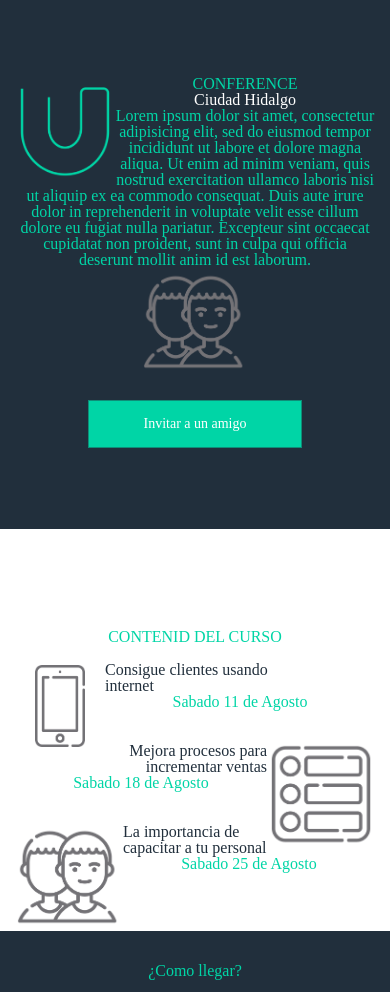
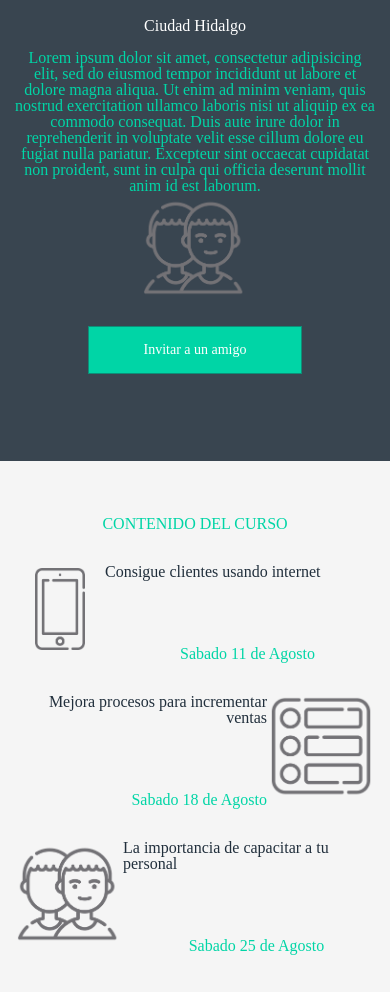
Before and after one commit to Diego93t/landinguconference, a PHP site: page / in a window 390 px wide. Shown: the part 591-1583 px from the top of the page. Run offline with PHP 8.4, Linux system fonts and the light colour scheme; data that the repository does not hold is empty; some libraries are stand-ins or nearby versions.

Commit message:
Proyecto al 90%

```diff
--- a/Info.php
+++ b/Info.php
@@ -26,7 +26,7 @@
 
 <header>
   <div class="heder-u2">
-            <div class="mainPage navbar-static-top">
+            <div class="mainPage navbar-static-top marg-ext">
                 <img src="img/LogoVerde_06.png" class="img-menu text-center" width="30%">
                 <a href="#" class="menu-btn " onclick="toggleMenu();"><i class="icon-reorder"></i></a>
                 <nav id="mainNav" class="closed" role='navigation'>
--- /dev/null
+++ b/conexioncon.php
@@ -0,0 +1,5 @@
+<?php
+
+	$mysqli = new mysqli("localhost", "root", "", "landin_confe");
+
+?>
--- a/css/fonts.css
+++ b/css/fonts.css
@@ -1,13 +1,42 @@
 @face-font{
-font-family:Hero;
+font-family:Hero, 'Hero light', 'Montserrat Bold', 'Montserrat Regular';
 src:url(vendor/fonts/Hero.otf);
+src:url(vendor/fonts/Montserrat-Bold.ttf);
+src:url(vendor/fonts/Montserrat-REgular.ttf);
 }
 h1 {
-font-family: hero !important;
+font-family: 'montserrat bold', montserrat !important;
+
+}
+h2{
+font-family: montserrat !important;
 }
 h3{
+font-family: 'Hero' !important;
+
+}
+h4{
+font-family: 'Hero light' !important;
+
+}
+
+a{
+font-family: 'hero light' !important;
+
+}
+p{
 font-family: Hero !important;
+
 }
-a{
-font-family: hero !important;
+.color-fntw{
+	color: #fff!important;
 }
+.color-fntg{
+	color: grey !important;
+}
+.color-fntb{
+	color: #00d5a6 !important;
+}
+.color-fntr{
+	color: red !important;
+}
--- a/css/style.css
+++ b/css/style.css
@@ -1,21 +1,14 @@
 body {
 width: 100%;
 height: 100%;
-background: #212F3C !important;
+background:#394550 !important;
+color: white;
 }
-h3, h1, h4 {
-color: #fff;
+h3, h1, h4,h6, span, p {
 text-align: center;
 }
-h2{
-color:#00d5a6 !important;
-}
-h6, span, p {
-color: #00d5a6 !important;
-text-align: center;
-}
-p{
-text-align: center;
+p {
+color: #00d5a6;
 margin: 39px 55px 55px;
 }
 .p{
@@ -23,14 +16,12 @@ text-align: center;
 margin:8px 55px -61px;
 }
 a {
-color: #ffffff;
 text-decoration: none;
 }
 header{
 width: 100%;
 }
 header >.heder-u {
-width: 100%;
 min-height: -webkit-fill-available;
 -webkit-background-size: cover;
 -moz-background-size: cover;
@@ -51,7 +42,7 @@ background-color:transparent !important;
 border-color: #fff;
 }
 .btn-primary, .btn-md {
-color: #fff;
+color: #fff ;
 background-color:#00d5a6 !important;
 border-color: #0e8e78;
 padding: 15px auto;
@@ -80,20 +71,23 @@ padding-right: 15px;
 padding-left: 15px;
 margin-right: auto;
 margin-left: auto;
-margin-top: 60px;
-
 }
 .bg-primary h4 {
 color: #212F3C ;
 }
+.marg-ext{
+
+	margin-bottom: 66px;
+}
 .bg-primary{
-background-color: white !important;
-height: 100%;
-}
-.marg-ext{
-	margin-top: 100px;
+background-color: whitesmoke !important;
+height: 700px;
+padding-top: 55px;
 }
 
+.btn-block {
+    width: 100%;
+}
 /*Panel de info.php*/
 .panel-default>.panel-heading {
     color: #fff !important;
@@ -109,6 +103,3 @@ height: 100%;
     -webkit-box-shadow: 0 1px 1px rgba(0,0,0,.05);
     box-shadow: 0 1px 1px rgba(0,0,0,.05);
 }
-.panel-default {
-
-}
--- a/css/stylemenu.css
+++ b/css/stylemenu.css
@@ -7,6 +7,7 @@
 img {
   max-width: 100%;
   height: auto !important;
+
 }
 
 @media screen and (min-width: 40em) {
--- a/index.php
+++ b/index.php
@@ -22,12 +22,11 @@
         <!--Aqui comienza el codigo para el menu-->
         <header>
             <div class="heder-u">
-            <div class="mainPage navbar-static-top">
+                <div class="mainPage navbar-static-top marg-ext">
                     <img src="img/LogoVerde_06.png" class="img-menu" width="30%">
                     <a href="#" class="menu-btn " onclick="toggleMenu();"><i class="icon-reorder"></i></a>
                     <nav id="mainNav" class="closed" role='navigation'>
                         <ul>
-                        <li><a href="index.php">Inicio</a></li>
                             <li><a href="Registro.php">Registro</a></li>
                             <li><a href="Info.php">Informacion</a></li>
                             <li><a href="Contacto.php">Contactos</a></li>
@@ -35,45 +34,50 @@
                         <a id="close" onclick="toggleMenu();">x</a>
                     </nav>
                 </div>
-
-            <div class="container marg-ext">
+                <div class="container ">
                     <div class="header-content">
                         <div class="header-content-inner">
                             <section class="main row">
                                 <!-- <div class="col-md-12"> -->
                                 <div class="col-md-12 ">
-                                <h3>Hagamos que tu negocio</h3>
+                                    <h2 class="color-fntw">Hag&aacute;mos que tu negocio</h2>
+                                    <h1 class="color-fntw">SUBA DE NIVEL</h1>
                                     <br>
-                                <h1>SUBA DE NIVEL</h1>
-                                <br>
-                                <h3>Registrate y coonoce las herramientas basicas para conseguir mas clientes</h3>
+                                    <h3 class="color-fntw">Registrate y coonoce las herramientas basicas para conseguir mas clientes</h3>
                                 </div>
                                 <br>
-                            <div class="col-md-12 text-center marg-ext">
-                                <a href="Registro.php" class="btn btn-primary btn-md text-uppercase ">¡Me quiero registar!</a>
+                                <!--------------Contador---------------------------------->
+                                <div class="col-md-12 text-center">
+                                    <?php
+                                        require 'conexioncon.php';
+                                        $sql = "SELECT (51 - (SELECT COUNT(Id_reg) from registro)) as Lugares from registro";
+                                        $result = $mysqli->query($sql);
+                                        $row = $result->fetch_assoc();
+                                        ?>
+                                    <a class="btn btn-primary btn-md text-uppercase active" value="Registrarme" <?php if($row['Lugares']<=0){echo "href='Aviso.php'";}else{echo "href='Registro.php'";} ?>>¡Me quiero registrar!</a>
+                                    <!-------------Termina contador---------------------------->
                                 </div>
                                 <div class="col-md-12 text-center ">
-                                <a href="Info.php" class="btn bt-border ">Necesito mas info...</a>
+                                    <a href="Info.php" class="btn bt-border color-fntw">Necesito mas info...</a>
                                 </div>
                             </section>
                         </div>
                     </div>
                 </div>
             </div>
-
         </header>
         <br>
+        <div class="container marg-ext" >
             <section class="row">
-        <div class="container ">
-            <div class="col-md-6 ">
-                <img src="img/LogoVerde_06.png" width="100" align="left">
+                <div class="col-md-12">
+                    <img src="img/LogoVerde_06.png" width="30%" >
+                    <h2 class="color-fntb text-center">CONFERENCE</h2>
+                    <br>
+                    <h2 class="color-fntw text-center">Ciudad Hidalgo</h2>
                 </div>
-            <div class="col-md-6 text-center">
-                <h2>CONFERENCE</h2>
-                <h4>Ciudad Hidalgo</h4>
-            </div>
-            <div class="col-sm-12 ">
-                <p >Lorem ipsum dolor sit amet, consectetur adipisicing elit, sed do eiusmod
+                <br>
+                <div class="col-sm-12 color-fntb">
+                    <p>Lorem ipsum dolor sit amet, consectetur adipisicing elit, sed do eiusmod
                         tempor incididunt ut labore et dolore magna aliqua. Ut enim ad minim veniam,
                         quis nostrud exercitation ullamco laboris nisi ut aliquip ex ea commodo
                         consequat. Duis aute irure dolor in reprehenderit in voluptate velit esse
@@ -85,42 +89,37 @@
                     <img src="img/017-users-1.png" width="30%" >
                 </div>
                 <div class="col-md-12 text-center">
-                <a href="Registro.php" class="btn btn-primary btn-md">Invitar a un amigo</a>
-            </div>
+                    <a href="invitar.php" class="btn btn-primary btn-md">Invitar a un amigo</a>
                 </div>
             </section>
+        </div>
         <section  class="bg-primary">
-        <div class="container">
+            <div class="container marg-ext">
             <div class="row">
-            <div class="col--12 text-center marg-ext">
-                <h2 class="section-heading text-uppercase text-center">Contenid del curso</h2>br
-            </div>
-            <div class="col-sm-6 ">
-                <img src="img/065-smartphone.png" width="25%" align="left" >
-            </div>
-            <div class="col-sm-6 ">
-                <h4 class="text-left">Consigue clientes usando</h4>
-                <h4 class="text-left">internet   </h4>
-                <p>Sabado 11 de Agosto </p>
+                <div class="col--12 text-center">
+                    <h2 class="section-heading text-uppercase text-center color-fntb">Contenido del curso</h2>
+                    <br>
                 </div>
                 <br>
-            <br>
-            <div class="col-sm-6">
-                <img src="img/106-list.png" width="30%"  align="right" >
+                <div class="col-sm-12 marg-ext">
+                    <img src="img/065-smartphone.png" width="25%" align="left" >
+                    <h4 class="text-left">Consigue clientes usando internet</h4>
                 </div>
-            <div class="col-sm-6">
-                <h4 class="text-right">Mejora procesos para incrementar ventas </h4>
-                <p >Sabado 18 de Agosto </p>
-            </div>
+                <p class="color-fntb">Sabado 11 de Agosto </p>
                 <br>
                 <br>
-            <div class="col-sm-6">
+                <div class="col-sm-12 marg-ext">
+                    <img src="img/106-list.png" width="30%"  align="right" >
+                    <h4 class="text-right">Mejora procesos para incrementar ventas </h4>
+                </div>
+                <p class="text-right color-fntb">Sabado 18 de Agosto </p>
+                <br>
+                <br>
+                <div class="col-sm-12   marg-ext">
                     <img src="img/017-users-1.png" width="30%"  align="left" >
+                    <h4 class="text-left">La importancia de capacitar a tu personal</h4>
                 </div>
-            <div class="col-sm-6">
-                <h4 class="text-left">La importancia de capacitar a tu personal</h4>
-                <p >Sabado 25 de Agosto </p>
-            </div>
+                <p class="color-fntb">Sabado 25 de Agosto </p>
                 <br>
                 <br>
             </div>
@@ -130,10 +129,10 @@
             <div class="col-md-12">
                 <br>
                 <br>
-            <h2 class="text-center ">¿Como llegar?</h2>
+                <h2 class="text-center color-fntb">¿Como llegar?</h2>
                 <br>
             </div>
-        <iframe src="https://www.google.com/maps/embed?pb=!1m18!1m12!1m3!1d3756.630035826423!2d-100.5613048403044!3d19.68578313194013!2m3!1f0!2f0!3f0!3m2!1i1024!2i768!4f13.1!3m3!1m2!1s0x85d2cbb2c53a0d0b%3A0xa21704aa7c871d96!2sUniversidad+Vasco+de+Quiroga!5e0!3m2!1ses-419!2smx!4v1532558797695" width="100%" height="300px" frameborder="0" style="border:0" allowfullscreen></iframe>
+            <iframe src="https://www.google.com/maps/embed?pb=!1m18!1m12!1m3!1d3756.630035826423!2d-100.5613048403044!3d19.68578313194013!2m3!1f0!2f0!3f0!3m2!1i1024!2i768!4f13.1!3m3!1m2!1s0x85d2cbb2c53a0d0b%3A0xa21704aa7c871d96!2sUniversidad+Vasco+de+Quiroga!5e0!3m2!1ses-419!2smx!4v1532558797695" width="97%" height="300px" frameborder="0" style="border:0" allowfullscreen></iframe>
             <div class="col-md-12 text-center">
                 <a class="btn btn-primary btn-md text-center" href="https://www.google.com/maps/place/Universidad+Vasco+de+Quiroga/@19.6854178,-100.5634421,17z/data=!4m5!3m4!1s0x0:0xa21704aa7c871d96!8m2!3d19.6851168!4d-100.5615869?hl=es-ES"> Obtener ruta</a>
             </div>
@@ -142,7 +141,7 @@
             <div class="container">
                 <div class="row">
                     <div class="col-md-4 text-center">
-                    <span>SIGUENOS</span>
+                        <p>SIGUENOS</p>
                     </div>
                     <div class="col-md-4 text-center">
                         <a class="text-left"href="https://www.facebook.com/UpgradeConsultoradeInnovacion"><img src="img/instagram.png" width="20%"></a>
```
Also changed, not shown: Aviso.php (added, +66 -0 lines), Contacto.php (+12 -9 lines), Invitar.php (+37 -26 lines), Registro.php (+25 -25 lines), index_pruebamenu_js.html (deleted, +0 -57 lines). Lines whose indentation alone changed are shown as unchanged.
